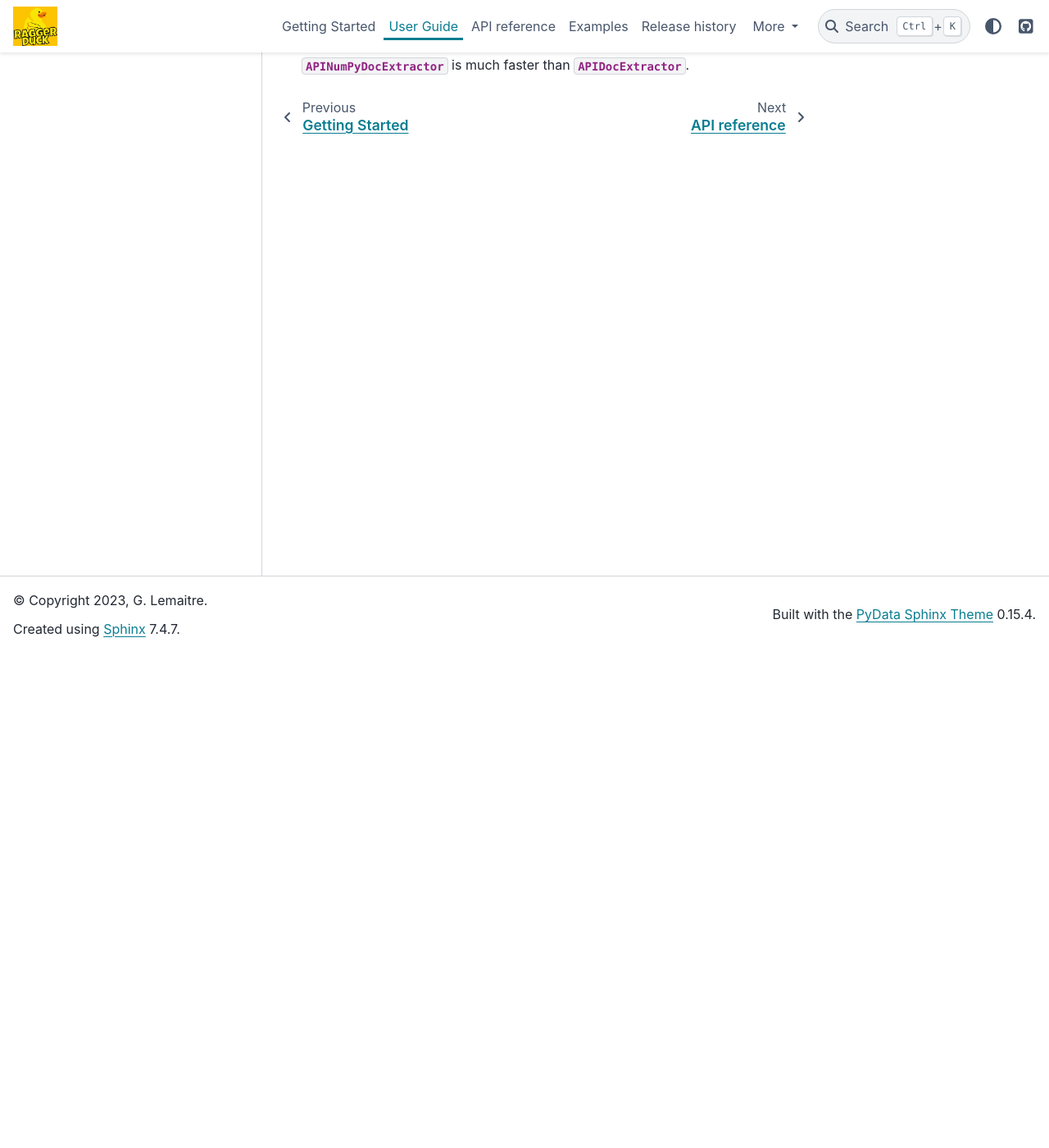
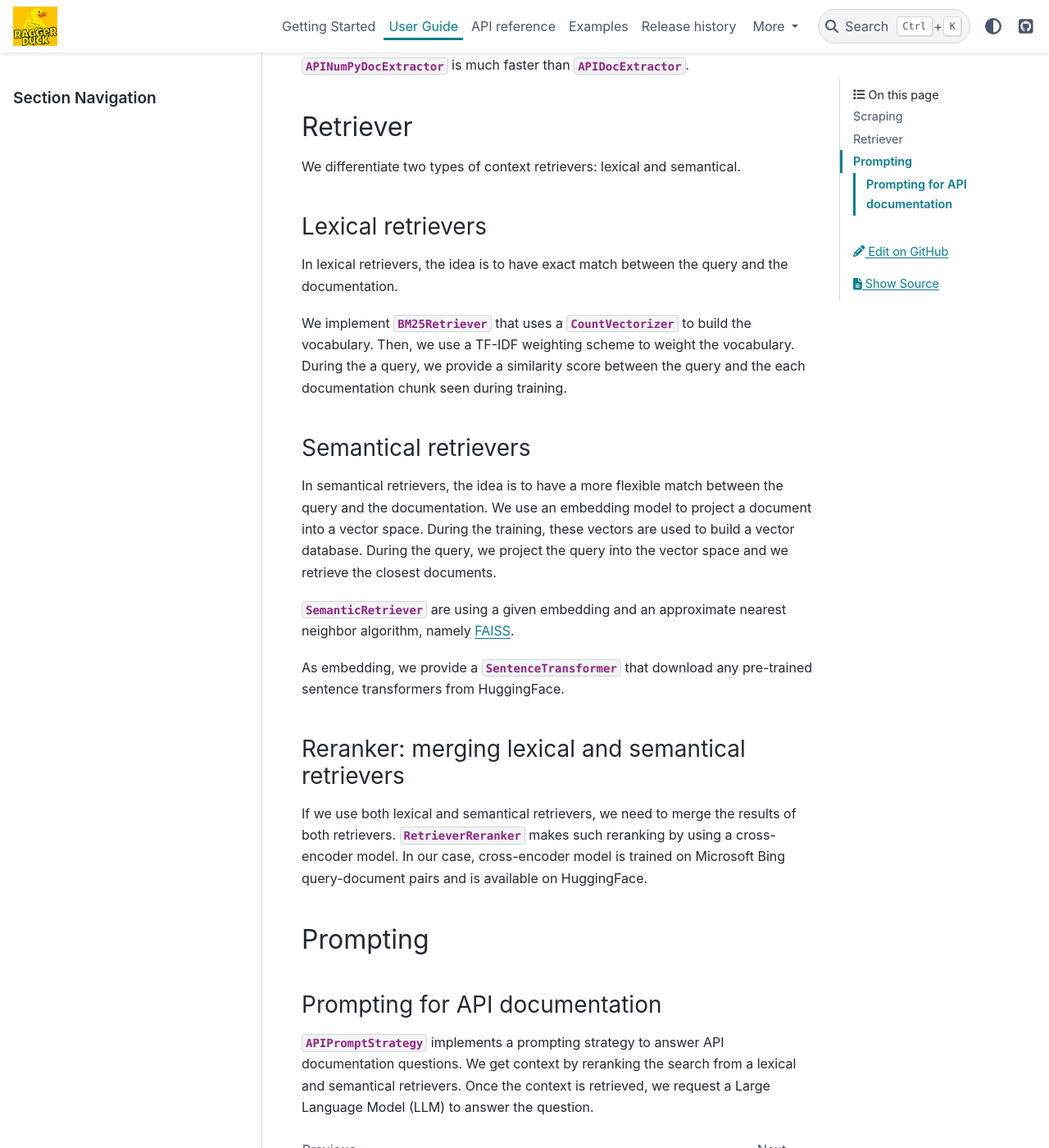
Before and after one commit to probabl-ai/sklearn-ragger-duck, a Sphinx documentation site: the page built from doc/user_guide.rst, in a window 1280 px wide and 1400 px high, scrolled down 604 px. Shown: the whole window at 82% size. Built offline with Sphinx 7.4.7 and the PyData theme 0.15.4, drawn with Linux system fonts in a browser that asks for light colours.

Commit message:
Add context retrievers and prompting strategy for API documentation

```diff
--- a/doc/user_guide.rst
+++ b/doc/user_guide.rst
@@ -28,3 +28,56 @@ without any control. Since we rely on `numpydoc` for the parsing that expect
 a specific formatting, then
 :class:`~ragger_duck.scraping.APINumPyDocExtractor` is much faster than
 :class:`~ragger_duck.scraping.APIDocExtractor`.
+
+Retriever
+=========
+
+We differentiate two types of context retrievers: lexical and semantical.
+
+Lexical retrievers
+------------------
+
+In lexical retrievers, the idea is to have exact match between the query and
+the documentation.
+
+We implement :class:`~ragger_duck.retrieval.BM25Retriever` that uses a
+:class:`~sklearn.feature_extraction.text.CountVectorizer` to build the
+vocabulary. Then, we use a TF-IDF weighting scheme to weight the vocabulary.
+During the a query, we provide a similarity score between the query and the
+each documentation chunk seen during training.
+
+Semantical retrievers
+---------------------
+
+In semantical retrievers, the idea is to have a more flexible match between the
+query and the documentation. We use an embedding model to project a document
+into a vector space. During the training, these vectors are used to build a
+vector database. During the query, we project the query into the vector space
+and we retrieve the closest documents.
+
+:class:`~ragger_duck.retrieval.SemanticRetriever` are using a given embedding
+and an approximate nearest neighbor algorithm, namely
+`FAISS <https://github.com/facebookresearch/faiss>`_.
+
+As embedding, we provide a :class:`~ragger_duck.embedding.SentenceTransformer`
+that download any pre-trained sentence transformers from HuggingFace.
+
+Reranker: merging lexical and semantical retrievers
+---------------------------------------------------
+
+If we use both lexical and semantical retrievers, we need to merge the results
+of both retrievers. :class:`~ragger_duck.retrieval.RetrieverReranker` makes
+such reranking by using a cross-encoder model. In our case, cross-encoder model
+is trained on Microsoft Bing query-document pairs and is available on
+HuggingFace.
+
+Prompting
+=========
+
+Prompting for API documentation
+-------------------------------
+
+:class:`~ragger_duck.prompt.APIPromptStrategy` implements a prompting strategy
+to answer API documentation questions. We get context by reranking the search
+from a lexical and semantical retrievers. Once the context is retrieved, we
+request a Large Language Model (LLM) to answer the question.
```
Also changed, not shown: 2 other files.
